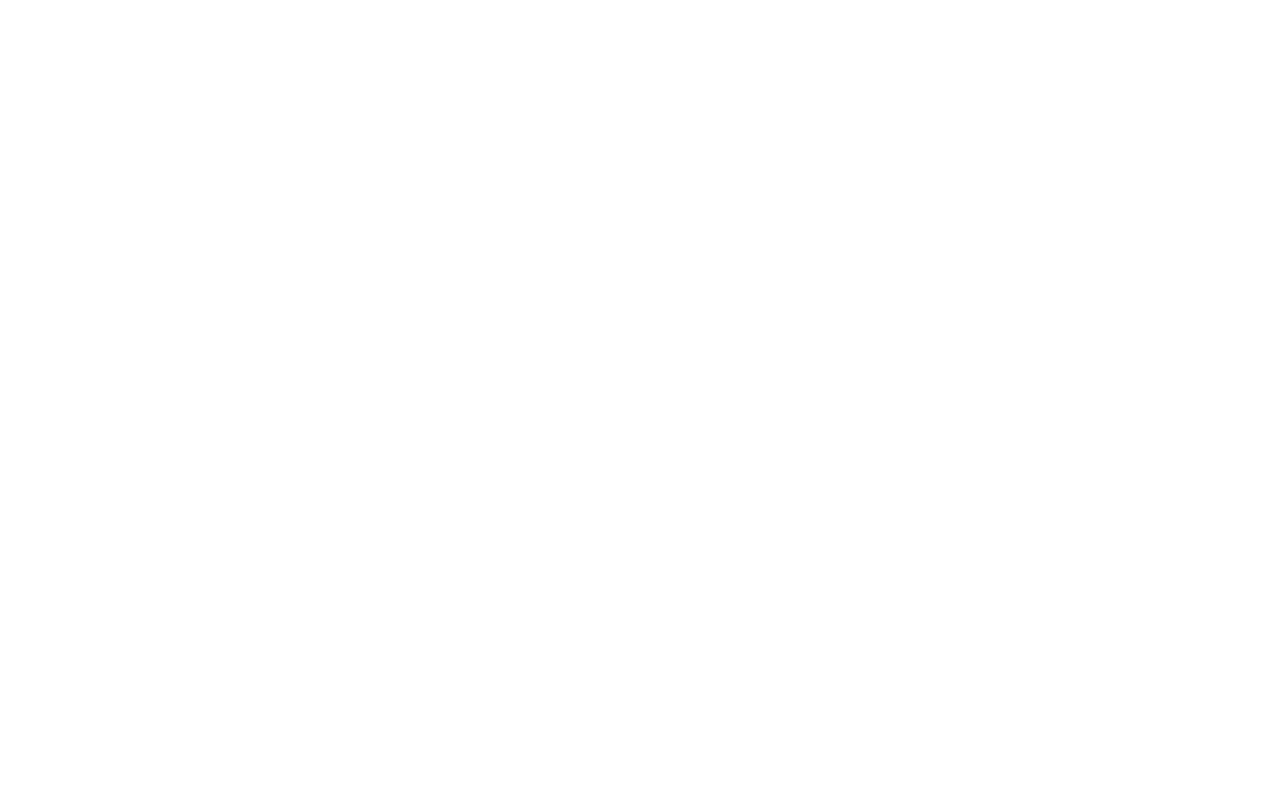
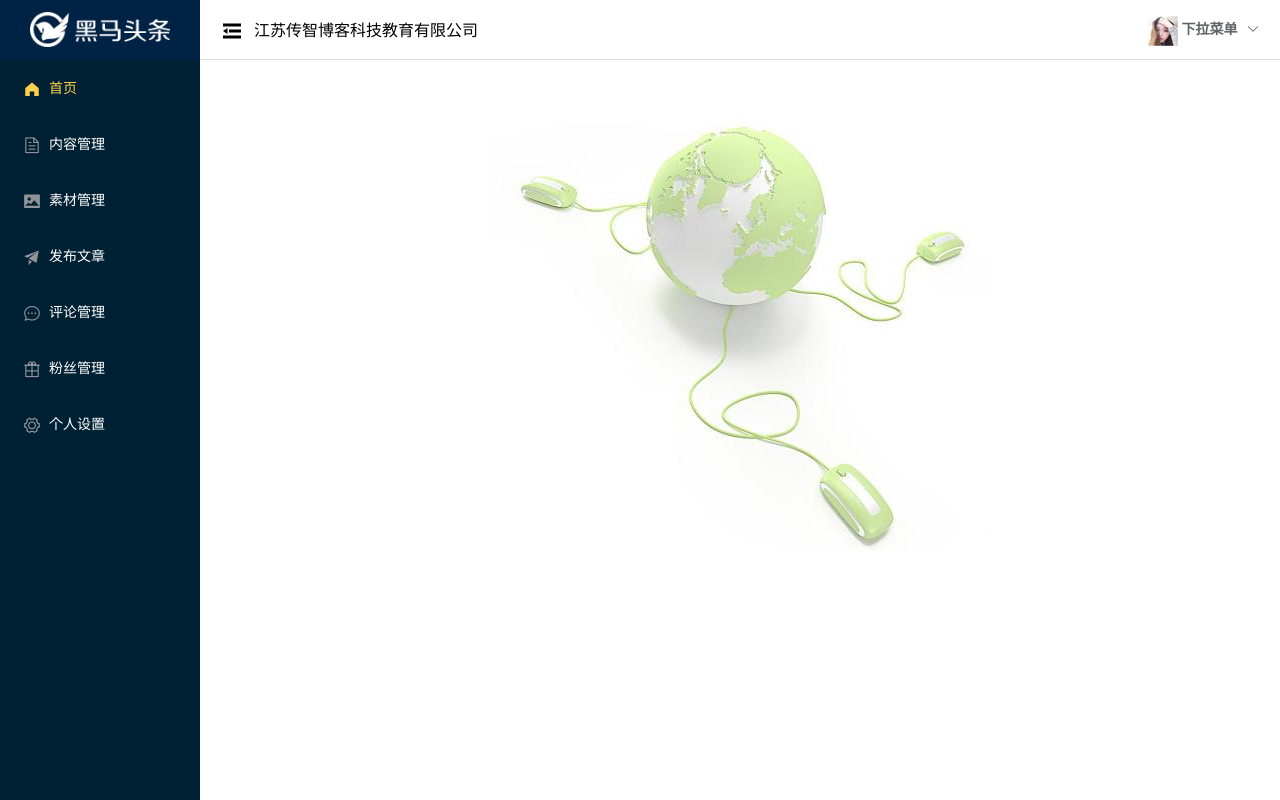
Before and after one commit to xur15641684424/hm-toutiao, a Vue app: page / in a window 1280 px wide. Built offline with nearby package versions, Linux system fonts and the light colour scheme.

Commit message:
导航菜单&404页面

```diff
--- /dev/null
+++ b/src/views/404/index.vue
@@ -0,0 +1,17 @@
+<template>
+    <div class="container"></div>
+</template>
+
+<script>
+export default {}
+</script>
+
+<style scoped lang='less'>
+.container{
+    position: absolute;
+    width: 100%;
+    height: 100%;
+    background: url(../../assets/images/404.png) no-repeat center / cover;
+}
+
+</style>
--- /dev/null
+++ b/src/views/article/index.vue
@@ -0,0 +1,9 @@
+<template>
+    <div class="container">Aritcle</div>
+</template>
+
+<script>
+export default {}
+</script>
+
+<style scoped lang='less'></style>
--- /dev/null
+++ b/src/views/home/index.vue
@@ -0,0 +1,129 @@
+<template>
+   <el-container class="wrapper">
+       <el-aside :width="isCollapse?'64px':'200px'">
+           <div class="logo" :class="{miniLogo:isCollapse}"></div>
+           <el-menu
+              :collapse="isCollapse"
+              :collapse-transition="false"
+              :default-active="$route.path"
+              background-color="#002033"
+              text-color="#fff"
+              active-text-color="#ffd04b"
+              router
+           >
+            <el-menu-item index="/">
+               <i class="el-icon-s-home"></i>
+               <span slot="title">首页</span>
+            </el-menu-item>
+             <el-menu-item index="/article">
+               <i class="el-icon-document"></i>
+               <span slot="title">内容管理</span>
+            </el-menu-item>
+             <el-menu-item index="/image">
+               <i class="el-icon-picture"></i>
+               <span slot="title">素材管理</span>
+            </el-menu-item>
+             <el-menu-item index="/publish">
+               <i class="el-icon-s-promotion"></i>
+               <span slot="title">发布文章</span>
+            </el-menu-item>
+             <el-menu-item index="/comment">
+               <i class="el-icon-chat-dot-round"></i>
+               <span slot="title">评论管理</span>
+            </el-menu-item>
+             <el-menu-item index="/fans">
+               <i class="el-icon-present"></i>
+               <span slot="title">粉丝管理</span>
+            </el-menu-item>
+             <el-menu-item index="/setting">
+               <i class="el-icon-setting"></i>
+               <span slot="title">个人设置</span>
+            </el-menu-item>
+           </el-menu>
+       </el-aside>
+       <el-container>
+           <el-header>
+               <span class="el-icon-s-fold" @click="toggleMenu()"></span>
+               <span class="text">江苏传智博客科技教育有限公司</span>
+               <el-dropdown class="my-dropdown">
+                   <span class="el-dropdown-link">
+                       <img src="../../assets/images/avatar.jpg" alt="">
+                       下拉菜单
+                       <i class="el-icon-arrow-down el-icon--right"></i>
+                   </span>
+                   <el-dropdown-menu slot="dropdown">
+                      <el-dropdown-item icon="el-icon-setting">个人设置</el-dropdown-item>
+                      <el-dropdown-item icon="el-icon-unlock">退出登录</el-dropdown-item>
+                   </el-dropdown-menu>
+               </el-dropdown>
+           </el-header>
+           <el-main>
+               <router-view></router-view>
+           </el-main>
+       </el-container>
+   </el-container>
+</template>
+
+<script>
+export default {
+  data () {
+    return {
+      isCollapse: false
+    }
+  },
+  methods: {
+    toggleMenu () {
+      this.isCollapse = !this.isCollapse
+    }
+  }
+}
+</script>
+
+<style scoped lang='less'>
+.wrapper{
+    width: 100%;
+    height: 100%;
+    position: absolute;
+    left: 0;
+    top: 0;
+    .el-aside{
+        background: #002033;
+    }
+    .el-header{
+        line-height: 60px;
+        border-bottom:1px solid #ddd;
+        .el-icon-s-fold{
+            font-size:24px;
+            vertical-align: middle;
+        }
+        .text{
+            vertical-align: middle;
+            margin-left: 10px;
+        }
+        .my-dropdown{
+            float: right;
+            .el-dropdown-link{
+                font-weight: bold;
+            }
+            img{
+                width: 30px;
+                height: 30px;
+                vertical-align: middle;
+            }
+        }
+    }
+}
+.logo{
+    width: 100%;
+    height: 60px;
+    background:#002244 url(../../assets/images/logo_admin.png) no-repeat center / 140px auto;
+}
+.miniLogo{
+    background-image:url(../../assets/images/logo_admin_01.png);
+    background-size: 36px auto;
+}
+.el-menu{
+    border-right: none;
+}
+
+</style>
--- a/src/views/login/index.vue
+++ b/src/views/login/index.vue
@@ -30,8 +30,8 @@ export default {
     }
     return {
       loginForm: {
-        mobile: '13911111111',
-        code: '246810'
+        mobile: '15641684424',
+        code: '817025'
       },
       loginRules: {
         mobile: [
--- /dev/null
+++ b/src/views/welcome/index.vue
@@ -0,0 +1,13 @@
+<template>
+    <div class="container" style="text-align:center;">
+        <img src="../../assets/images/welcome.jpg" alt="">
+    </div>
+</template>
+
+<script>
+export default {
+
+}
+</script>
+
+<style scoped lang='less'></style>
```
Also changed, not shown: src/router/index.js (+28 -1 lines).
